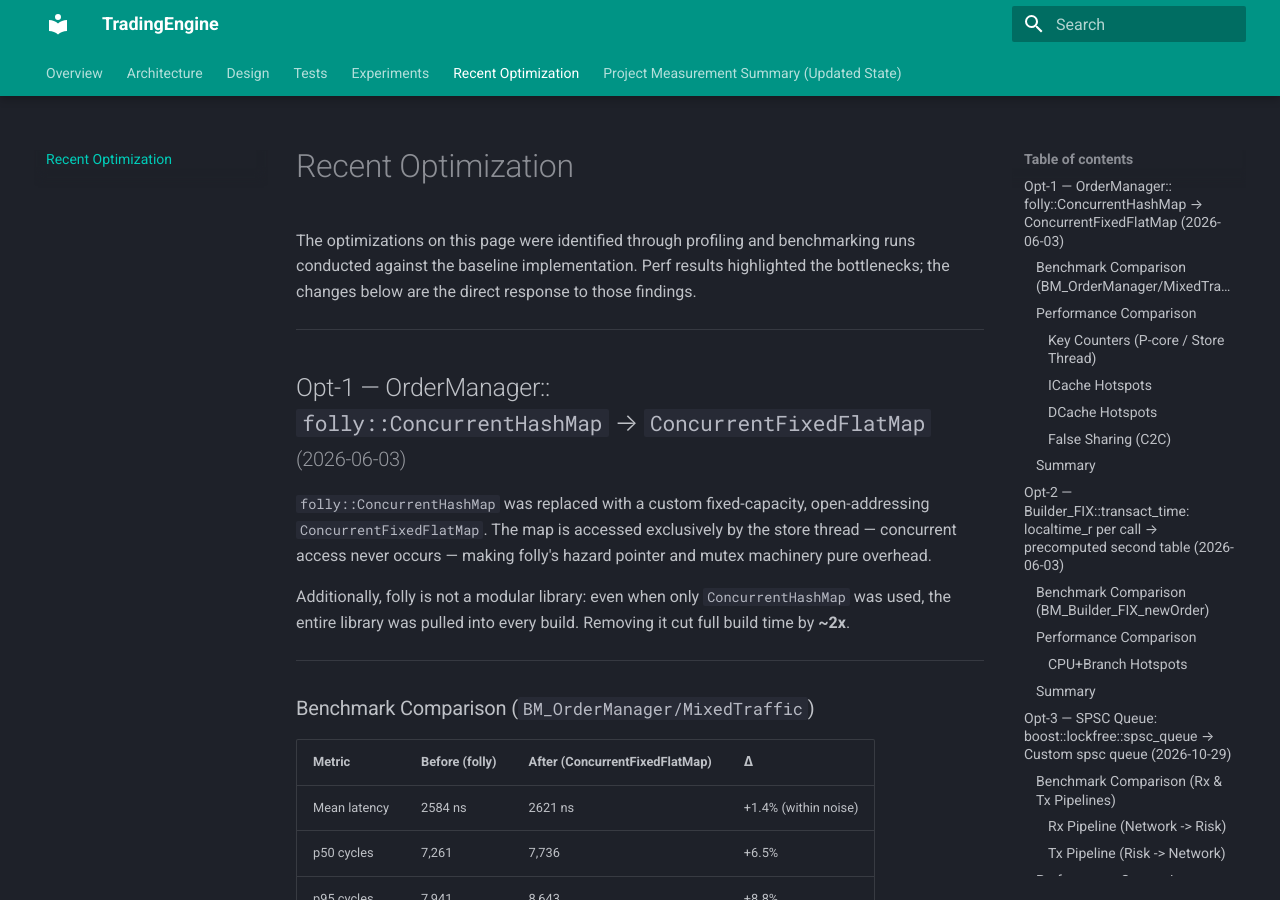
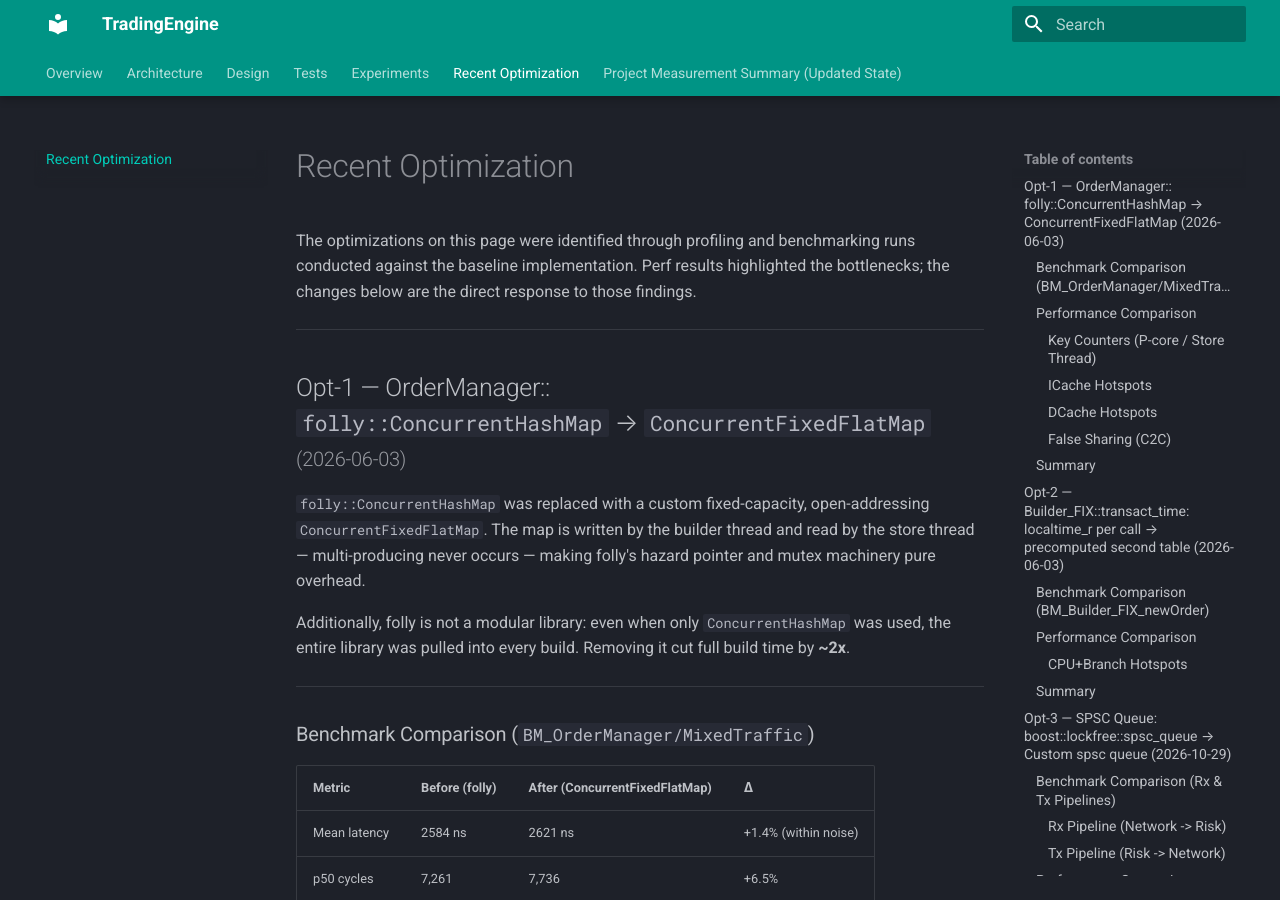
Before and after one commit to UmutCanDundar/TradingEngine-docs, an MkDocs documentation site: the page built from docs/optimization.md, in a window 1280 px wide and 900 px high. Built offline with MkDocs 1.6.1 and Material for MkDocs 9.7.7, drawn with Linux system fonts in a browser that asks for light colours.

Commit message:
Minor Fix

```diff
--- a/docs/optimization.md
+++ b/docs/optimization.md
@@ -6,7 +6,7 @@ The optimizations on this page were identified through profiling and benchmarkin
 
 ## Opt-1 — OrderManager:: <br>`folly::ConcurrentHashMap` → `ConcurrentFixedFlatMap` <small>(2026-06-03)</small> { #opt-1 }
 
-`folly::ConcurrentHashMap` was replaced with a custom fixed-capacity, open-addressing `ConcurrentFixedFlatMap`. The map is accessed exclusively by the store thread — concurrent access never occurs — making folly's hazard pointer and mutex machinery pure overhead.
+`folly::ConcurrentHashMap` was replaced with a custom fixed-capacity, open-addressing `ConcurrentFixedFlatMap`. The map is written by the builder thread and read by the store thread — multi-producing never occurs — making folly's hazard pointer and mutex machinery pure overhead.
 
 Additionally, folly is not a modular library: even when only `ConcurrentHashMap` was used, the entire library was pulled into every build. Removing it cut full build time by **~2x**.
 
```
Also changed, not shown: site/optimization/index.html, site/search/search_index.json.
